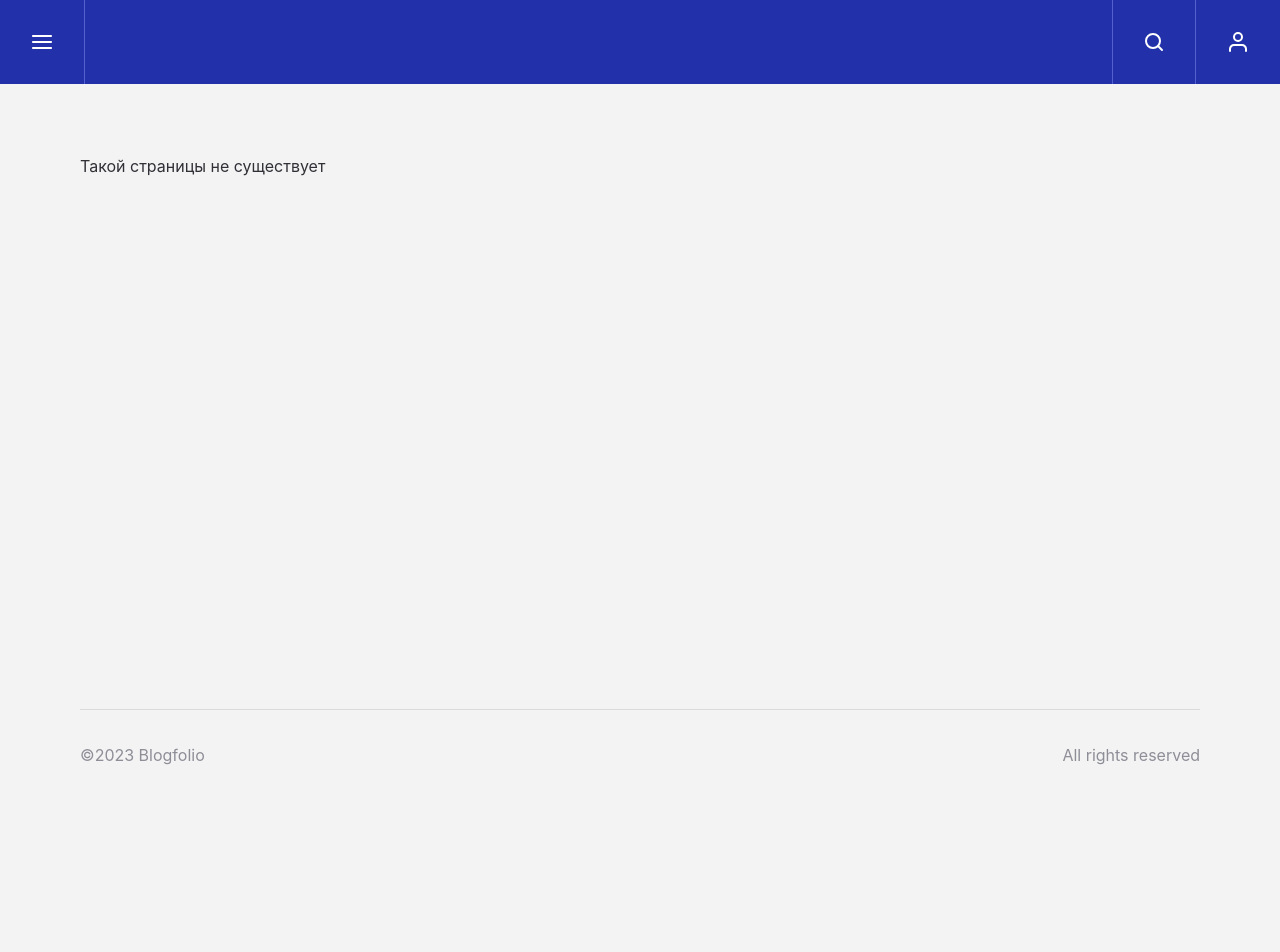
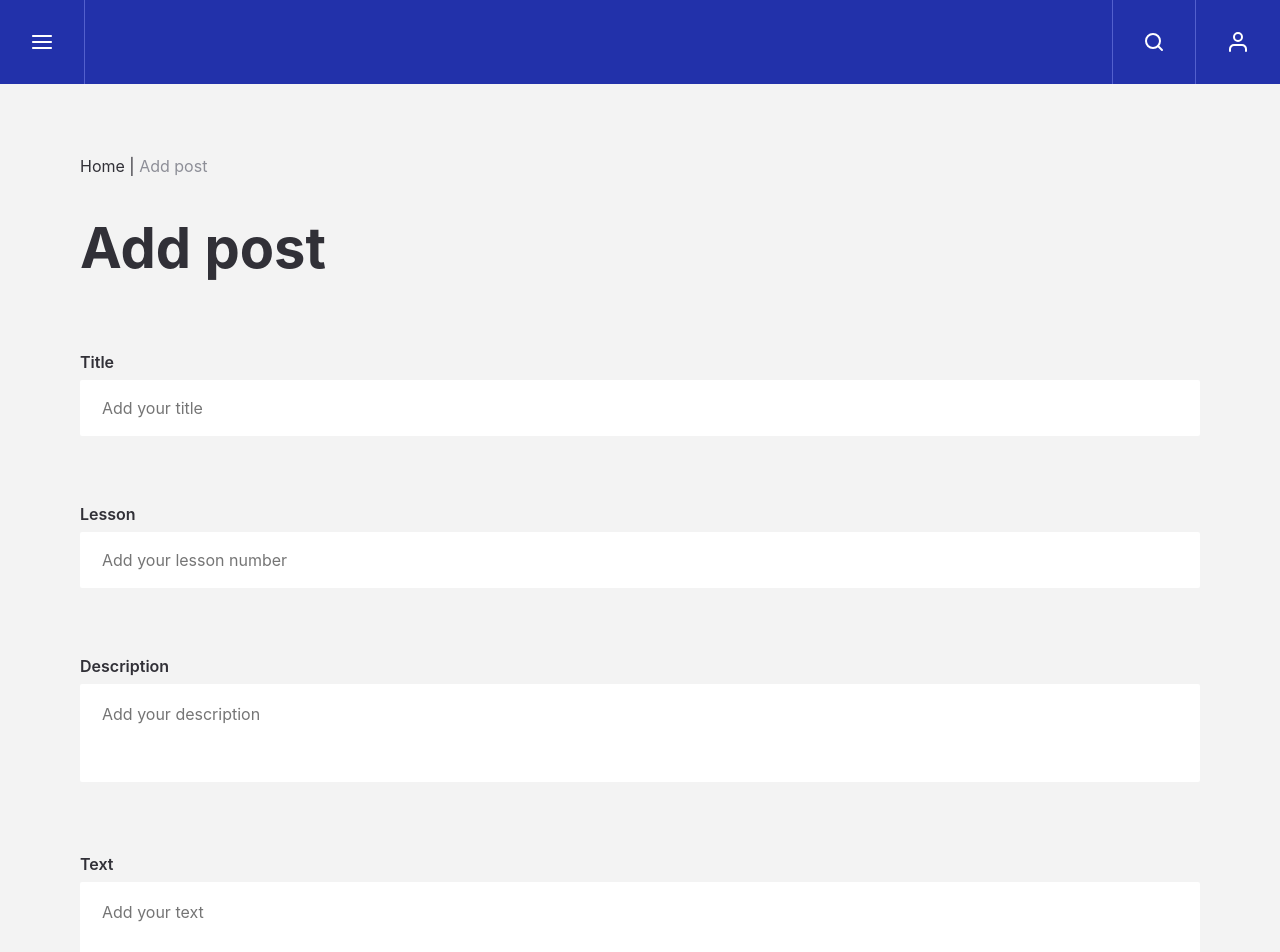
Before and after one commit to JimakPasha/tms-group-fe43, a React (Create React App) app: page /add-post in a window 1280 px wide. Shown: the top 952 px of the page. Before the commit the page ends 800 px from the top, so only its background shows below. Built offline with nearby package versions, Linux system fonts and the light colour scheme.

Commit message:
feat: add-post page

```diff
--- a/src/components/Button/Button.scss
+++ b/src/components/Button/Button.scss
@@ -1,11 +1,14 @@
 .button {
-    width: 100%;
     border: 1px solid #fff;
     font-size: 18px;
     font-weight: 600;
     padding: 16px 32px;
     border-radius: 2px;
     cursor: pointer;
+
+    &.full-width {
+        width: 100%;
+    }
 
     &.button--primary {
         color: #fff;
--- a/src/components/Button/Button.tsx
+++ b/src/components/Button/Button.tsx
@@ -8,12 +8,13 @@ interface IButton {
     type: 'primary' | 'secondary' | 'secondary2';
     content: string;
     onClick: () => void;
+    isFullWidth?: boolean;
 }
 
-export const Button: FC<IButton> = ({content, isDisabled = false, onClick, type}: IButton) => {
+export const Button: FC<IButton> = ({content, isDisabled = false, onClick, type, isFullWidth = true}: IButton) => {
     const isDark = useAppSelector(isDarktheme);
 
-    const buttonClass = `button button--${type} ${isDisabled ? 'disabled' : 'active'} ${isDark && 'dark'}`
+    const buttonClass = `button button--${type} ${isDisabled ? 'disabled' : 'active'} ${isDark && 'dark'} ${isFullWidth && 'full-width'}`
 
     return (
         <button
--- a/src/components/Textarea/Textarea.scss
+++ b/src/components/Textarea/Textarea.scss
@@ -5,19 +5,46 @@
     line-height: 20px;
     font-weight: 600;
 }
+.textarea-wrapper {
+    position: relative;
 
     .textarea {
         width: 100%;
-    height: 245px;
         padding: 18px 20px;
         border-radius: 2px;
         border: 2px solid #fff;
         outline: none;
         font-size: 16px;
         font-weight: 400;
-    resize: vertical;
+        resize: none;
+
+        &.s {
+            height: 98px;
+        }
+
+        &.m {
+            height: 171px;
+        }
+
+        &.l {
+            height: 245px;
+        }
+
+        &.error {
+            border-color: #FD3419;
+        }
 
         &:focus {
             border-color: #dadada;
         }
     }
+
+    .errorMesage {
+        position: absolute;
+        bottom: -32px;
+        font-size: 16px;
+        line-height: 20px;
+        font-weight: 400;
+        color: #FD3419;
+    }
+}
--- a/src/components/Textarea/Textarea.tsx
+++ b/src/components/Textarea/Textarea.tsx
@@ -6,19 +6,25 @@ interface ITextarea {
     handleChange: (newValue: string) => void;
     title: string;
     placeholder?: string;
+    errorMessage?: string | string[];
+    size?: 's' | 'm' | 'l';
 }
 
-export const Textarea: FC<ITextarea> = ({value, handleChange, title, placeholder}) => {
+export const Textarea: FC<ITextarea> = ({value, handleChange, title, placeholder, errorMessage, size = 's'}) => {
+
+    const generatErrorMessage = (message: string | string[]) => typeof message === 'string' ? message : message.join(' ');
+
     return (
         <div className='textarea-wrapper'>
             <label className='label' htmlFor="textarea-text">{title}</label>
             <textarea
-                className='textarea'
+                className={`textarea ${errorMessage && 'error'} ${size}`}
                 placeholder={placeholder}
                 id='textarea-text'
                 value={value}
                 onChange={(e) => handleChange(e.target.value)}
             />
+            {errorMessage && <div className='errorMesage'>{generatErrorMessage(errorMessage)}</div>}
         </div>
     )
 };
--- /dev/null
+++ b/src/pages/AddPostPage/AddPostPage.tsx
@@ -0,0 +1,22 @@
+import { FC } from 'react';
+import './AddPostPage.scss';
+import { Breadcrumbs } from '../../components/Breadcrumbs/Breadcrumbs';
+import { Typography } from '../../components/Typography/Typography';
+import { AddPostForm } from './components/AddPostForm';
+
+
+export const AddPostPage: FC = () => {
+
+    const breadcrumbsPaths = [
+            {name: 'Home', url: '/posts', isActive: true},
+            {name: 'Add post', url: '', isActive: false},
+    ]
+
+    return (
+        <div className='add-post'>
+            <Breadcrumbs path={breadcrumbsPaths} />
+            <Typography content='Add post' type='H1' />
+            <AddPostForm />
+        </div>
+    )
+};
--- /dev/null
+++ b/src/pages/AddPostPage/components/AddPostForm.scss
@@ -0,0 +1,12 @@
+.add-post-form {
+    margin: 64px 0 76px;
+    display: flex;
+    flex-direction: column;
+    row-gap: 68px;
+
+    &__btns {
+        display: flex;
+        justify-content: end;
+        column-gap: 24px;
+    }
+}
--- /dev/null
+++ b/src/pages/AddPostPage/components/AddPostForm.tsx
@@ -0,0 +1,139 @@
+import { FC, useState } from 'react';
+import { Input } from '../../../components/Input/Input';
+import './AddPostForm.scss';
+import { Textarea } from '../../../components/Textarea/Textarea';
+import { Button } from '../../../components/Button/Button';
+import { useNavigate } from 'react-router-dom';
+
+interface IError {
+    title: string;
+    lesson: string;
+    image: string;
+    description: string;
+    text: string;
+}
+
+export const AddPostForm: FC = () => {
+    const navigate = useNavigate();
+
+    const [title, setTitle] = useState('');
+    const [lesson, setLesson] = useState('');
+    const [image, setImage] = useState('');
+    const [description, setDescription] = useState('');
+    const [text, setText] = useState('');
+
+    const [errors, setErrors] = useState<IError>({
+        title: '',
+        lesson: '',
+        image: '',
+        description: '',
+        text: '',
+    });
+
+    const handleChangeTitle = (newValue: string) => {
+        setErrors(errors => ({...errors, title: ''}));
+        setTitle(newValue);
+    }
+
+    const handleChangeLesson = (newValue: string) => {
+        setErrors(errors => ({...errors, lesson: ''}));
+        setLesson(newValue);
+    }
+
+    const handleChangeDescription = (newValue: string) => {
+        setErrors(errors => ({...errors, description: ''}));
+        setDescription(newValue);
+    }
+
+    const handleChangeText = (newValue: string) => {
+        setErrors(errors => ({...errors, text: ''}));
+        setText(newValue);
+    }
+
+    const handleCancel = () => {
+        navigate('/posts');
+    }
+
+    const validateForm = () => {
+        const newErrors: IError = {
+            title: '',
+            lesson: '',
+            image: '',
+            description: '',
+            text: '',
+        }
+
+        if (!title) {
+            newErrors.title = 'Title is required';
+        }
+
+        if (!lesson) {
+            newErrors.lesson = 'Lesson is required';
+        }
+
+        if (!description) {
+            newErrors.description = 'Description is required';
+        }
+
+        if (!text) {
+            newErrors.text = 'Text is required';
+        }
+
+        let isValid = Object.values(newErrors).every(error => error === '');
+
+        if (isValid) {
+            return true;
+        } else {
+            setErrors(newErrors);
+            return false;
+        }
+    }
+
+    const handleSubmit = () => {
+        if (validateForm()) {
+            console.log('ok');
+            // делаем запрос
+        }
+    }
+
+    return (
+        <form className='add-post-form'>
+            <Input
+                title='Title'
+                placeholder='Add your title'
+                value={title}
+                handleChange={handleChangeTitle}
+                errorMessage={errors.title}
+            />
+            <Input
+                title='Lesson'
+                placeholder='Add your lesson number'
+                value={lesson}
+                handleChange={handleChangeLesson}
+                errorMessage={errors.lesson}
+            />
+
+            <Textarea
+                title='Description'
+                placeholder='Add your description'
+                value={description}
+                handleChange={handleChangeDescription}
+                errorMessage={errors.description}
+                size='s'
+            />
+            <Textarea
+                title='Text'
+                placeholder='Add your text'
+                value={text}
+                handleChange={handleChangeText}
+                errorMessage={errors.text}
+                size='l'
+            />
+
+            <div className='add-post-form__btns'>
+                <Button content='Cancel' onClick={handleCancel} type='secondary' isFullWidth={false} />
+                <Button content='Add post' onClick={handleSubmit} type='primary' isDisabled={false} isFullWidth={false} />
+            </div>
+        </form>
+    )
+};
--- a/src/routes/Router.tsx
+++ b/src/routes/Router.tsx
@@ -7,6 +7,7 @@ import { SignInPage } from '../pages/SignInPage/SignInPage';
 import { SignUpPage } from '../pages/SignUpPage/SignUpPage';
 import { RegistrationConfirmPage } from '../pages/RegistrationConfirmPage/RegistrationConfirmPage';
 import { ActivatePage } from '../pages/ActivatePage/ActivatePage';
+import { AddPostPage } from '../pages/AddPostPage/AddPostPage';
 import { useAppSelector } from '../store/hooks';
 import { ProtectedRoute } from './ProtectedRoute';
 
@@ -18,6 +19,7 @@ export const Router: FC = () => {
         <Routes>
             <Route path='/' element={<BlogPage />}/>
             <Route path='/posts' element={<BlogPage />}/>
+            <Route path='/add-post' element={<AddPostPage />}/>
             <Route path='/posts/:id' element={<PostPage />}/>
             <Route path='/search' element={<SearchPage />}/>
             <Route path='/sign-in' element={<SignInPage />}/>
```
Also changed, not shown: src/pages/AddPostPage/AddPostPage.scss (added). Lines whose indentation alone changed are shown as unchanged.
